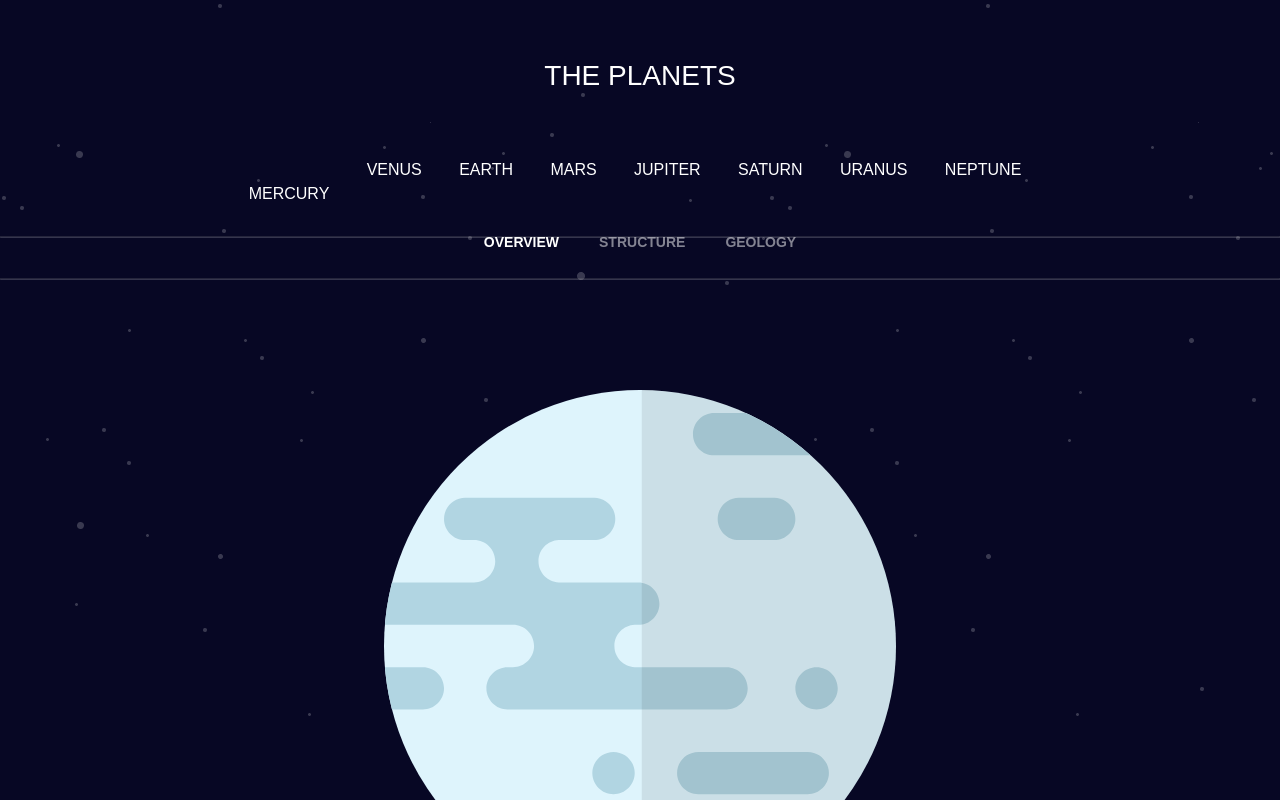
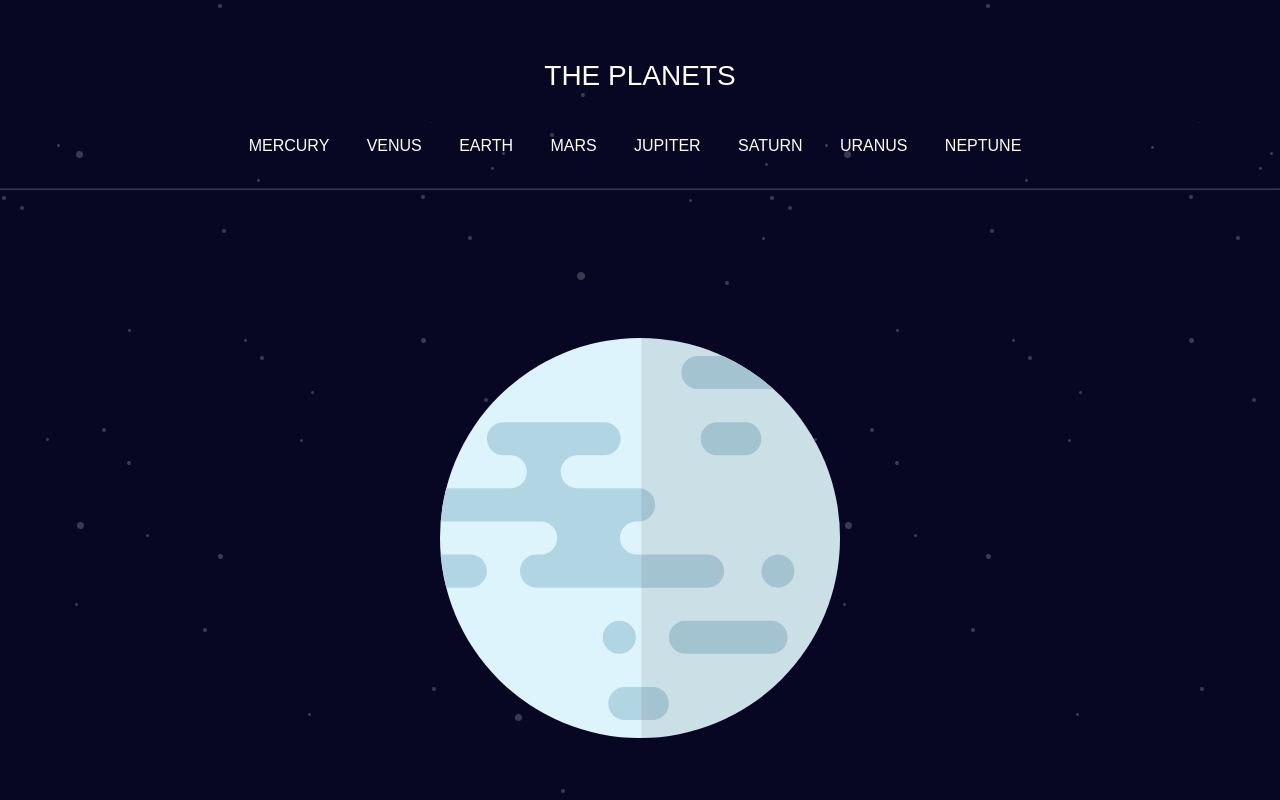
Before and after one commit to elizabet-bagdasaryan/planets, a React (Vite) app: page / in a window 1280 px wide. Both pictures are taken after a click on the button "MERCURY". Shown: the top 800 px of the page. Built offline with nearby package versions, Linux system fonts and the light colour scheme.

Commit message:
fix: navbar & buttons funct. for bigger resolution

```diff
--- a/package.json
+++ b/package.json
@@ -12,6 +12,7 @@
   "dependencies": {
     "react": "^18.2.0",
     "react-dom": "^18.2.0",
+    "react-responsive": "^9.0.2",
     "react-router-dom": "^6.11.1"
   },
   "devDependencies": {
--- a/src/Footer.css
+++ b/src/Footer.css
@@ -1,6 +1,7 @@
 .footer {
   text-transform: uppercase;
   margin: 0 8vw;
+  margin-bottom: 50px;
 }
 
 .footer div {
@@ -20,3 +21,28 @@
 .footer div p:nth-child(2) {
   font-size: 18px;
 }
+
+@media (min-width: 768px) {
+  .footer {
+    display: flex;
+    justify-content: space-between;
+
+    margin: 0 5vw;
+    margin-top: -200px;
+  }
+  .footer div {
+    display: block;
+    text-align: start;
+    margin: 0 5px;
+    width: 160px;
+  }
+
+  .footer div p:nth-child(1) {
+    font-size: 12px;
+    opacity: 0.5;
+  }
+
+  .footer div p:nth-child(2) {
+    font-size: 18px;
+  }
+}
--- a/src/Geology.jsx
+++ b/src/Geology.jsx
@@ -2,20 +2,26 @@ import React, { useState } from "react";
 import "./Planets.css";
 import Src from "../assets/source.png";
 const Geology = ({ planet }) => (
-  <div className="section-content">
+  <>
     <div className="images">
-      <img src={planet.images.planet} alt="Planet" />
+      <img src={planet.images.planet} alt="Planet" className="planet-img" />
       <img src={planet.images.geology} alt="Geology" />
     </div>
+    <div className="section-content">
       <h2>{planet.name}</h2>
       <p>{planet.geology.content}</p>
       <p className="source">
         Source:
-      <a href={planet.geology.source} target="_blank" rel="noopener noreferrer">
+        <a
+          href={planet.geology.source}
+          target="_blank"
+          rel="noopener noreferrer"
+        >
           Wikipedia <img src={Src}></img>
         </a>
       </p>
     </div>
+  </>
 );
 
 export default Geology;
--- a/src/NavBar.jsx
+++ b/src/NavBar.jsx
@@ -1,15 +1,14 @@
-import React, { useState } from "react";
 import NavBarItem from "./NavbarItem";
 import Hamburger from "../assets/hamburger.png";
 import "./NavBar.css";
 
-const NavBar = ({ planetNames, handlePlanetClick, data }) => {
-  const [isClicked, setIsClicked] = useState(false);
-
-  const handleChoice = () => {
-    setIsClicked((prevState) => !prevState);
-  };
-
+const NavBar = ({
+  planetNames,
+  handlePlanetClick,
+  data,
+  handleChoice,
+  isClicked,
+}) => {
   return (
     <>
       <div className="main">
--- a/src/Navbar.css
+++ b/src/Navbar.css
@@ -66,6 +66,9 @@ body {
     opacity: 0.2;
     margin-top: 32px;
   }
+  .nav-item:nth-child(1) {
+    margin-top: 0;
+  }
 }
 
 @media (min-width: 1336px) {
--- a/src/Overview.jsx
+++ b/src/Overview.jsx
@@ -1,9 +1,10 @@
 import React, { useState } from "react";
 import "./Planets.css";
-
+import Src from "../assets/source.png";
 const Overview = ({ planet }) => (
+  <>
+    <img src={planet.images.planet} alt="Planet" className="planet-img" />
     <div className="section-content">
-    <img src={planet.images.planet} alt="Planet" />
       <h2>{planet.name}</h2>
       <p>{planet.overview.content}</p>
       <p className="source">
@@ -13,10 +14,11 @@ const Overview = ({ planet }) => (
           target="_blank"
           rel="noopener noreferrer"
         >
-        Wikipedia
+          Wikipedia<img src={Src}></img>
         </a>
       </p>
     </div>
+  </>
 );
 
 export default Overview;
--- a/src/Planets.css
+++ b/src/Planets.css
@@ -40,8 +40,8 @@ h3 {
 .section-buttons {
   display: flex;
   justify-content: center;
-  margin-bottom: 20px;
-  margin-top: -20px;
+  margin-bottom: -7px;
+  margin-top: -22px;
 }
 
 .section-buttons button {
@@ -55,11 +55,13 @@ h3 {
   font-size: 14px;
   font-weight: 600;
   opacity: 0.5;
+  padding-bottom: 18px;
 }
 
 .section-buttons button.active {
   color: white;
   opacity: 1;
+  border-bottom: 4px solid;
 }
 .section-content {
   margin-top: 10px;
@@ -87,8 +89,8 @@ h3 {
   text-decoration: underline;
 }
 
-.section-content img {
-  width: 40vw;
+.planet-img {
+  width: 200px;
   margin: 100px 0;
 }
 .hr-buttons {
@@ -99,23 +101,28 @@ h3 {
   display: flex;
   justify-content: center;
 }
-
+.images {
+  display: flex;
+  justify-content: center;
+}
 .images img:nth-child(2) {
   position: absolute;
-  width: 16vw;
-  margin-top: 50vw;
+  width: 70px;
+  margin-top: 240px;
   margin-bottom: 100px;
 }
 
 .source {
   display: flex;
   justify-content: center;
-  color: white;
+  color: rgba(255, 255, 255, 0.5);
   opacity: 0.5;
   margin-top: 500px;
+  align-items: center;
 }
+
 .source a {
-  color: white;
+  color: rgba(255, 255, 255, 0.5);
   font-weight: 600;
   margin: 0 6px;
 }
@@ -123,5 +130,110 @@ h3 {
 .source img {
   height: 12px;
   width: 12px;
-  margin: 0;
+  margin: 0 4px;
 }
+.planet-details {
+  display: none;
+}
+.small-screen-style {
+  display: block;
+}
+.section-buttons-desk {
+  display: none;
+}
+@media (min-width: 768px) {
+  .section-buttons-desk {
+    display: block;
+  }
+  .hr-buttons {
+    display: none;
+  }
+  .section-buttons {
+    display: none;
+  }
+  .planet-details {
+    display: block;
+  }
+  .section-content {
+    text-align: start;
+  }
+  .section-content h2 {
+    margin: 0 6vw;
+  }
+  .section-content p {
+    width: 368px;
+    font-size: 14px;
+    margin-top: 24px;
+  }
+
+  .source {
+    justify-content: start;
+  }
+  .planet-details {
+    display: grid;
+    grid-template-columns: 1fr 1fr;
+    grid-template-rows: 1fr 1fr;
+    grid-auto-columns: 1fr;
+    gap: 0px 0px;
+    grid-auto-flow: row;
+    grid-template-areas:
+      "planet-img planet-img"
+      "section-content section-buttons"
+      "footer footer";
+  }
+
+  .planet-img {
+    grid-area: planet-img;
+    margin: auto;
+    width: 400px;
+    margin-top: 140px;
+    margin-bottom: 140px;
+  }
+
+  .section-content {
+    grid-area: section-content;
+  }
+
+  .section-buttons-desk {
+    grid-area: section-buttons;
+    margin-left: auto;
+    margin-right: 6vw;
+  }
+  .section-buttons-desk button {
+    padding: 8px 16px;
+    background-color: transparent;
+    color: #ffffff;
+    cursor: pointer;
+    margin: 0 4px;
+    text-transform: uppercase;
+    font-size: 14px;
+    font-weight: 600;
+    border: 1px solid rgba(255, 255, 255, 0.2);
+    display: grid;
+    grid-auto-flow: row;
+    width: 32vw;
+    display: flex;
+    margin: 16px 0;
+  }
+  .section-buttons-desk button.active {
+    border: none;
+  }
+  .section-buttons-desk button p:nth-child(1) {
+    margin-right: 20px;
+  }
+
+  .footer {
+    grid-area: footer;
+    height: 92px;
+  }
+  .images {
+    grid-area: planet-img;
+    display: flex;
+    justify-content: center;
+  }
+
+  .images img:nth-child(2) {
+    width: 120px;
+    margin-top: 440px;
+  }
+}
--- a/src/Planets.jsx
+++ b/src/Planets.jsx
@@ -6,10 +6,18 @@ import Overview from "./Overview";
 import Structure from "./Structure";
 import Geology from "./Geology";
 import Footer from "./Footer";
+import { useMediaQuery } from "react-responsive";
+
 function Planets() {
   const [selectedPlanet, setSelectedPlanet] = useState(null);
   const [activeSection, setActiveSection] = useState("overview");
+  const [isClicked, setIsClicked] = useState(false);
 
+  const isSmallScreen = useMediaQuery({ maxWidth: 768 });
+
+  const handleChoice = () => {
+    setIsClicked((prevState) => !prevState);
+  };
   const handlePlanetClick = (planet) => {
     setSelectedPlanet(planet);
     setActiveSection("overview");
@@ -17,6 +25,24 @@ function Planets() {
 
   const handleSectionClick = (section) => {
     setActiveSection(section);
+  };
+
+  const getButtonStyle = (section) => {
+    if (activeSection === section && selectedPlanet) {
+      return {
+        borderBottomColor: selectedPlanet.color,
+      };
+    }
+    return {};
+  };
+
+  const getBigButtonStyle = (section) => {
+    if (activeSection === section && selectedPlanet) {
+      return {
+        backgroundColor: selectedPlanet.color,
+      };
+    }
+    return {};
   };
 
   const planetNames = data.map((planet) => planet.name);
@@ -27,35 +53,67 @@ function Planets() {
         planetNames={planetNames}
         handlePlanetClick={handlePlanetClick}
         data={data}
+        handleChoice={handleChoice}
+        isClicked={isClicked}
       />
-      <div className="planet-details">
+
+      <div
+        className={`planet-details ${
+          isSmallScreen && !isClicked ? "small-screen-style" : ""
+        }`}
+      >
         {selectedPlanet ? (
           <>
             <div className="section-buttons">
               <button
                 className={activeSection === "overview" ? "active" : ""}
+                style={getButtonStyle("overview")}
                 onClick={() => handleSectionClick("overview")}
               >
                 Overview
               </button>
               <button
                 className={activeSection === "structure" ? "active" : ""}
+                style={getButtonStyle("structure")}
                 onClick={() => handleSectionClick("structure")}
               >
                 Structure
               </button>
               <button
                 className={activeSection === "geology" ? "active" : ""}
+                style={getButtonStyle("geology")}
                 onClick={() => handleSectionClick("geology")}
               >
                 Geology
               </button>
             </div>
             <hr className="hr-buttons" />
-
             {activeSection === "overview" && (
               <Overview planet={selectedPlanet} />
-            )}
+            )}{" "}
+            <div className="section-buttons-desk">
+              <button
+                className={activeSection === "overview" ? "active" : ""}
+                style={getBigButtonStyle("overview")}
+                onClick={() => handleSectionClick("overview")}
+              >
+                <p>01 </p> <p>Overview</p>
+              </button>
+              <button
+                className={activeSection === "structure" ? "active" : ""}
+                style={getBigButtonStyle("structure")}
+                onClick={() => handleSectionClick("structure")}
+              >
+                <p>02 </p> <p>Internal Structure</p>
+              </button>
+              <button
+                className={activeSection === "geology" ? "active" : ""}
+                style={getBigButtonStyle("geology")}
+                onClick={() => handleSectionClick("geology")}
+              >
+                <p>03 </p> <p>Surface Geology</p>
+              </button>
+            </div>
             {activeSection === "structure" && (
               <Structure planet={selectedPlanet} />
             )}
@@ -64,8 +122,8 @@ function Planets() {
         ) : (
           <p>Select a planet to view details.</p>
         )}
+        {selectedPlanet && <Footer planet={selectedPlanet} />}
       </div>
-      {selectedPlanet && <Footer planet={selectedPlanet} />}
     </div>
   );
 }
--- a/src/Structure.jsx
+++ b/src/Structure.jsx
@@ -1,8 +1,15 @@
 import React, { useState } from "react";
 import "./Planets.css";
+import Src from "../assets/source.png";
+
 const Structure = ({ planet }) => (
+  <>
+    <img
+      src={planet.images.internal}
+      alt="Internal Structure"
+      className="planet-img"
+    />
     <div className="section-content">
-    <img src={planet.images.internal} alt="Internal Structure" />
       <h2>{planet.name}</h2>
       <p>{planet.structure.content}</p>
       <p className="source">
@@ -12,10 +19,11 @@ const Structure = ({ planet }) => (
           target="_blank"
           rel="noopener noreferrer"
         >
-        Wikipedia
+          Wikipedia<img src={Src}></img>
         </a>
       </p>
     </div>
+  </>
 );
 
 export default Structure;
```
Also changed, not shown: 1 other file (tests, documents, lock files or other folders). Lines whose indentation alone changed are shown as unchanged.
